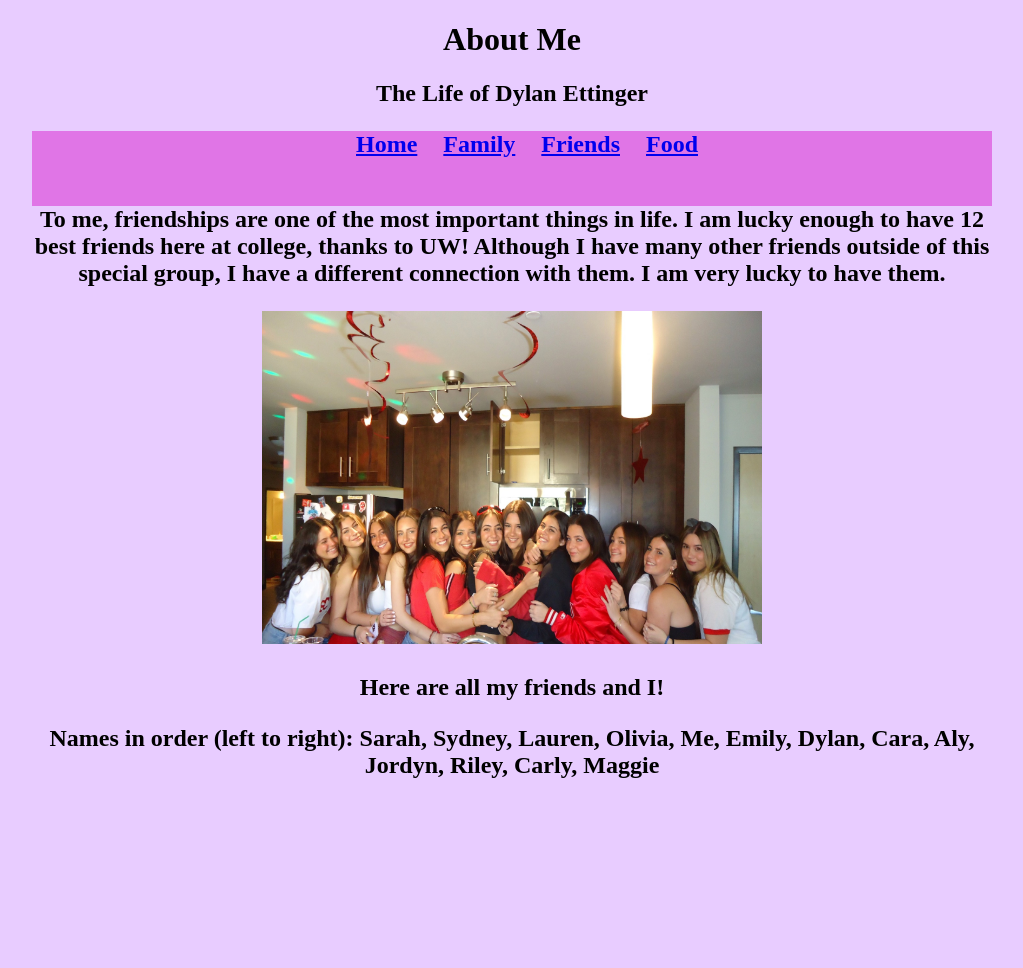
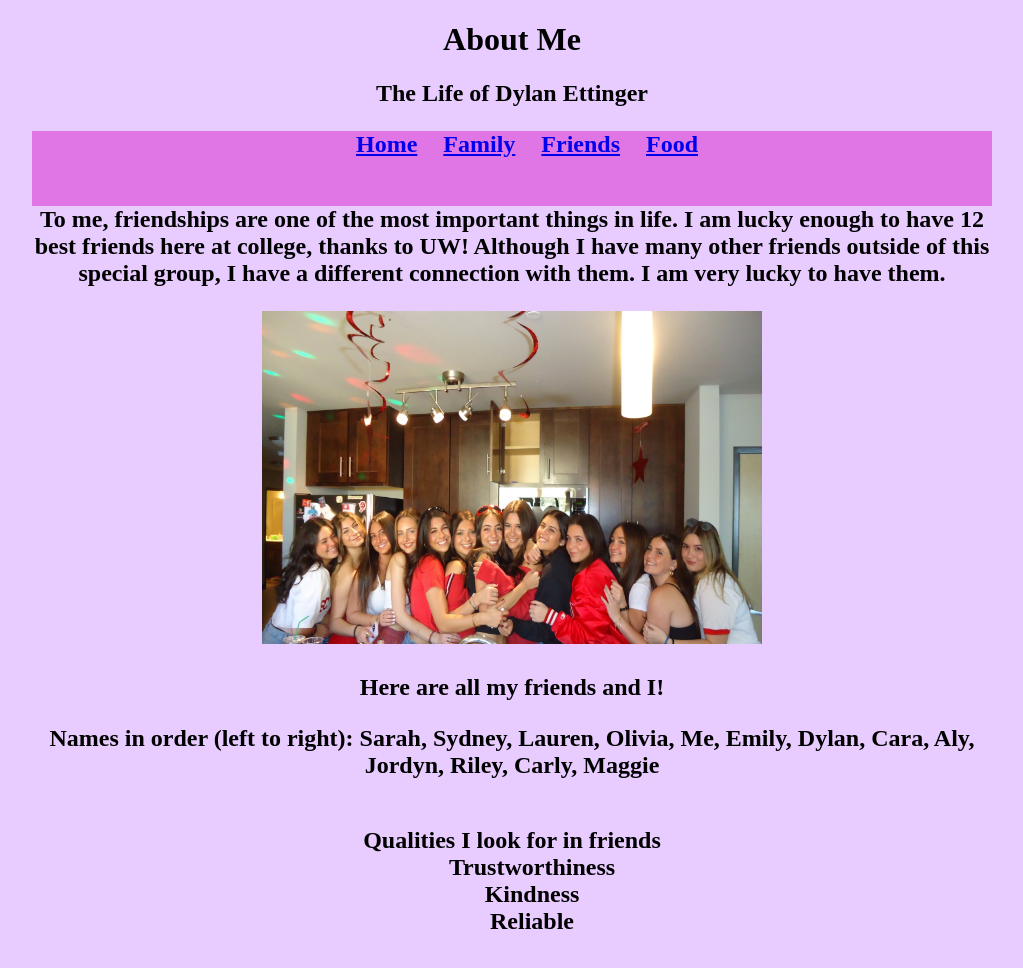
Before and after one commit to dylanettinger/lis351-dylan-github.io, a plain HTML site: page friends.html in a window 1280 px wide. Shown: the whole page, without its empty margins (128-1151 px from the left). Before the commit the page ends 823 px from the top, so only its background shows below. Drawn offline with Linux system fonts and the light colour scheme.

Commit message:
Update friends.html

```diff
--- a/friends.html
+++ b/friends.html
@@ -44,7 +44,11 @@
 
 			</article>
 		<section>
-
+		<dl>
+			<dt> Qualities I look for in friends </dt>
+			<dd> Trustworthiness </dd>
+			<dd> Kindness </dd>
+			<dd> Reliable </dd>
 
 </html>
 
```
